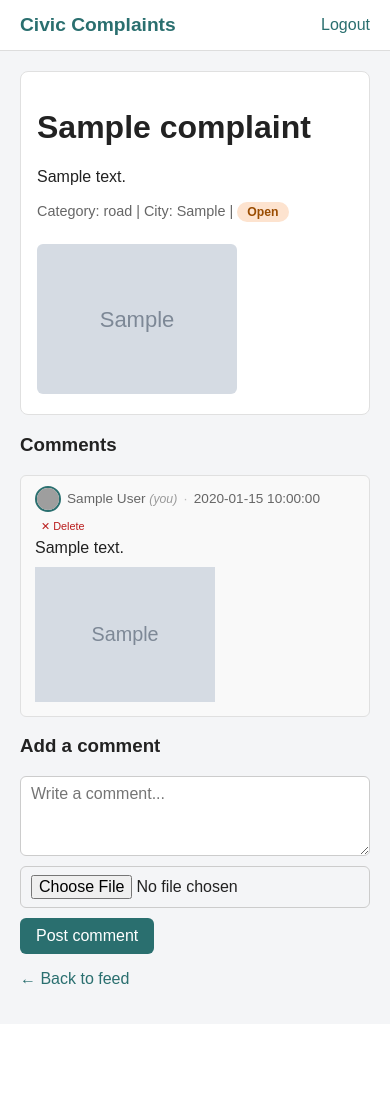
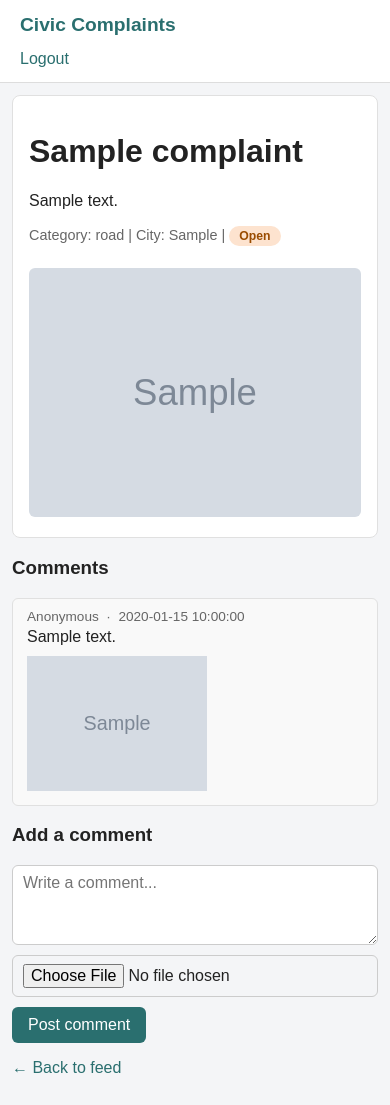
Before and after one commit to prthm-ptl/Civic-Complaints, a PHP site: page /inspect_complaint.php?id=1 in a window 390 px wide. Before the commit the page ends 984 px from the top, so only its background shows below. Run offline with PHP 8.4, Linux system fonts and the light colour scheme; the visitor is signed in with stand-in values (Sample User, id 1); tables that the repository leaves empty hold one stand-in row (values such as "Sample post"); grey boxes marked "Sample" are stand-in pictures; grey boxes are pictures that could not be loaded.

Commit message:
tried fixing bugs

```diff
--- /dev/null
+++ b/auth_guard.php
@@ -0,0 +1,23 @@
+<?php
+function require_login() {
+    if (!isset($_SESSION['userid'])) {
+        header('location: login.php');
+        exit;
+    }
+}
+
+function require_role($role) {
+    if (!isset($_SESSION['role'])) {
+        header('location: login.php');
+        exit;
+    }
+    if ($_SESSION['role'] !== $role) {
+        if ($_SESSION['role'] === 'officer') {
+            header('location: officer_dashboard.php');
+        } else {
+            header('location: feed.php');
+        }
+        exit;
+    }
+}
+?>
--- a/inspect_complaint.php
+++ b/inspect_complaint.php
@@ -1,28 +1,16 @@
 <?php
 session_start();
 require_once 'db_connect.php';
+require_once 'auth_guard.php';
+require_login();
 
-$cid    = isset($_REQUEST['id']) ? (int) $_REQUEST['id'] : 0;
+$cid    = isset($_GET['id']) ? (int) $_GET['id'] : 0;
 $notice = "";
 $error  = "";
 
-// ---- handle comment deletion ----
-if (isset($_REQUEST['delete_comment']) && isset($_SESSION['userid'])) {
-    $comment_id = (int) $_REQUEST['comment_id'];
-    $uid        = $_SESSION['userid'];
-
-    // Only delete if this user owns the comment
-    $del = $con->prepare("DELETE FROM `complaint_comments` WHERE `comment_id` = ? AND `user_id` = ?");
-    $del->bind_param("ii", $comment_id, $uid);
-    $del->execute();
-
-    header("location: inspect_complaint.php?id=$cid");
-    exit;
-}
-
 // ---- handle citizen comment ----
-if (isset($_REQUEST['sub_cmnt']) && isset($_SESSION['userid'])) {
-    $comment_text  = trim($_REQUEST['cmnt']);
+if (isset($_POST['sub_cmnt']) && isset($_SESSION['userid']) && $_SESSION['role'] === 'citizen') {
+    $comment_text  = trim($_POST['cmnt']);
     $comment_image = null;
 
     if (!empty($_FILES['image_cmnt']['name'])) {
@@ -63,7 +51,7 @@ $images = $imgq->get_result();
 
 // ---- fetch comments: pinned (officer) first, then oldest ----
 $cq = $con->prepare("
-    SELECT cm.*, u.name, u.role, u.pfp
+    SELECT cm.*, u.name, u.role
     FROM `complaint_comments` cm
     JOIN `users` u ON cm.user_id = u.user_id
     WHERE cm.complaint_id = ?
@@ -83,31 +71,18 @@ $comments = $cq->get_result();
     <style>
         .comment { background:#f9f9f9; border:1px solid #e0e0e0; border-radius:6px; padding:10px 14px; margin-bottom:10px; }
         .comment.officer { border-left:4px solid #2a6f6f; background:#f0fafa; }
-        .comment-meta { font-size:0.85em; color:#666; margin-bottom:4px; display:flex; align-items:center; gap:6px; flex-wrap:wrap; }
-        .badge { display:inline-block; background:#2a6f6f; color:#fff; font-size:0.75em; padding:2px 7px; border-radius:10px; }
-        .comment-pfp { width:26px; height:26px; border-radius:50%; object-fit:cover; border:2px solid #2a6f6f; flex-shrink:0; }
-        .delete-btn {
-            margin-left:auto;
-            background: none;
-            border: none;
-            color: #b91c1c;
-            font-size: 0.8em;
-            cursor: pointer;
-            padding: 2px 6px;
-            border-radius: 4px;
-        }
-        .delete-btn:hover { background:#fde8e8; }
+        .comment-meta { font-size:0.85em; color:#666; margin-bottom:4px; }
+        .badge { display:inline-block; background:#2a6f6f; color:#fff; font-size:0.75em; padding:2px 7px; border-radius:10px; margin-left:6px; }
     </style>
 </head>
 <body>
 <header class="topbar">
     <a class="brand" href="feed.php">Civic Complaints</a>
     <nav>
-        <?php if (isset($_SESSION['user'])): ?>
-            <a href="logout.php">Logout</a>
-        <?php else: ?>
-            <a href="login.php">Login</a>
+        <?php if (isset($_SESSION['role']) && $_SESSION['role'] === 'officer'): ?>
+            <a href="officer_dashboard.php">Officer Dashboard</a>
         <?php endif; ?>
+        <a href="logout.php">Logout</a>
     </nav>
 </header>
 
@@ -135,44 +110,17 @@ $comments = $cq->get_result();
     <?php if ($comments->num_rows === 0): ?>
         <p class="meta">No comments yet.</p>
     <?php else: ?>
-        <?php while ($c = $comments->fetch_assoc()):
-            $is_own_comment = isset($_SESSION['userid']) && (int)$_SESSION['userid'] === (int)$c['user_id'];
-        ?>
+        <?php while ($c = $comments->fetch_assoc()): ?>
             <div class="comment <?php echo $c['role'] === 'officer' ? 'officer' : ''; ?>">
                 <div class="comment-meta">
-
                     <?php if ($c['role'] === 'officer'): ?>
-                        <!-- Officers are always identified publicly -->
-                        <img src="assets/<?php echo htmlspecialchars($c['pfp']); ?>" class="comment-pfp" alt="<?php echo htmlspecialchars($c['name']); ?>">
-                        <span><?php echo htmlspecialchars($c['name']); ?></span>
+                        <?php echo htmlspecialchars($c['name']); ?>
                         <span class="badge">Officer</span>
-
-                    <?php elseif ($is_own_comment): ?>
-                        <!-- Citizen sees their own identity only to themselves -->
-                        <img src="assets/<?php echo htmlspecialchars($c['pfp']); ?>" class="comment-pfp" alt="You">
-                        <span><?php echo htmlspecialchars($c['name']); ?> <em style="color:#999;font-size:0.9em;">(you)</em></span>
-
                     <?php else: ?>
-                        <!-- Everyone else sees Anonymous -->
-                        <span>Anonymous</span>
-
+                        Anonymous
                     <?php endif; ?>
-
-                    <span style="color:#bbb;">·</span>
-                    <span><?php echo htmlspecialchars($c['commented_at']); ?></span>
-
-                    <?php if ($is_own_comment): ?>
-                        <!-- Delete button — only visible to the comment's author -->
-                        <form method="post" action="inspect_complaint.php?id=<?php echo $cid; ?>"
-                              style="margin:0; display:inline;"
-                              onsubmit="return confirm('Delete this comment?');">
-                            <input type="hidden" name="comment_id" value="<?php echo (int)$c['comment_id']; ?>">
-                            <button type="submit" name="delete_comment" class="delete-btn" title="Delete comment">✕ Delete</button>
-                        </form>
-                    <?php endif; ?>
-
+                    &nbsp;·&nbsp; <?php echo htmlspecialchars($c['commented_at']); ?>
                 </div>
-
                 <?php if (!empty($c['comment_text'])): ?>
                     <p style="margin:4px 0;"><?php echo htmlspecialchars($c['comment_text']); ?></p>
                 <?php endif; ?>
@@ -193,8 +141,6 @@ $comments = $cq->get_result();
             <input type="file" name="image_cmnt"/>
             <input type="submit" name="sub_cmnt" value="Post comment"/>
         </form>
-    <?php elseif (!isset($_SESSION['userid'])): ?>
-        <p class="meta"><a href="login.php">Login</a> to leave a comment.</p>
     <?php endif; ?>
 
     <p class="back-link"><a href="feed.php">&larr; Back to feed</a></p>
--- a/style.css
+++ b/style.css
@@ -20,6 +20,8 @@ header.topbar {
     background: #fff;
     padding: 14px 20px;
     border-bottom: 1px solid #ddd;
+    flex-wrap: wrap;
+    gap: 8px;
 }
 
 header.topbar .brand {
@@ -27,6 +29,12 @@ header.topbar .brand {
     font-size: 1.2em;
     color: #2a6f6f;
     text-decoration: none;
+}
+
+header.topbar nav {
+    display: flex;
+    flex-wrap: wrap;
+    gap: 8px;
 }
 
 header.topbar nav a {
@@ -88,6 +96,23 @@ input[type=submit]:hover, button:hover {
     background: #1f5555;
 }
 
+a.btn {
+    display: inline-block;
+    background: #2a6f6f;
+    color: #fff;
+    border: none;
+    padding: 9px 16px;
+    border-radius: 6px;
+    cursor: pointer;
+    font-size: 1em;
+    text-decoration: none;
+}
+
+a.btn:hover {
+    background: #1f5555;
+    text-decoration: none;
+}
+
 .message {
     background: #e3f6e8;
     border: 1px solid #9fd8af;
@@ -118,6 +143,7 @@ input[type=submit]:hover, button:hover {
     border-radius: 6px;
     margin-top: 8px;
     margin-right: 6px;
+    max-width: 100%;
 }
 
 .meta {
@@ -156,3 +182,39 @@ hr {
     display: inline-block;
     margin-top: 16px;
 }
+
+/* ── Responsive: narrow screens ── */
+@media (max-width: 600px) {
+    header.topbar {
+        flex-direction: column;
+        align-items: flex-start;
+    }
+
+    header.topbar nav {
+        margin-top: 6px;
+    }
+
+    header.topbar nav a {
+        margin-left: 0;
+    }
+
+    form.inline {
+        flex-direction: column;
+        align-items: stretch;
+    }
+
+    form.inline input,
+    form.inline select,
+    form.inline textarea {
+        width: 100%;
+    }
+
+    .complaint-card img {
+        width: 100%;
+        height: auto;
+    }
+
+    .container {
+        padding: 12px;
+    }
+}
```
Also changed, not shown: feed.php (+15 -59 lines), login.php (+6 -7 lines), officer_dashboard.php (+17 -16 lines), post_complaint.php (+8 -10 lines), signup.php (+5 -6 lines).
